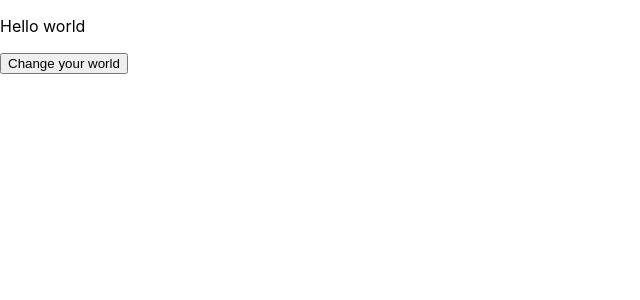
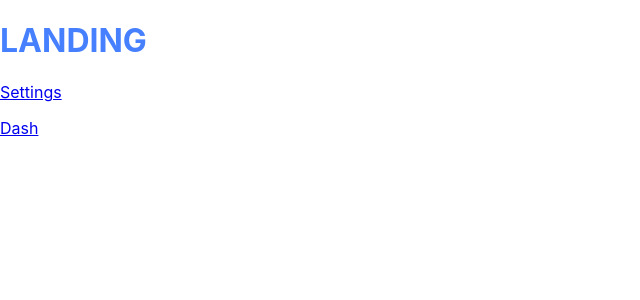
Before and after one commit to DavidDryja/WeeklyPlanner, a React (Create React App) app in the folder planner/: page / in a window 1280 px wide. Shown: the top 300 px of the page, without its empty margins (0-640 px from the left). Built offline with nearby package versions, Linux system fonts and the light colour scheme.

Commit message:
implemented router and added appropriate routes

```diff
--- a/planner/package.json
+++ b/planner/package.json
@@ -5,6 +5,7 @@
   "dependencies": {
     "react": "^16.5.2",
     "react-dom": "^16.5.2",
+    "react-router-dom": "^4.3.1",
     "react-scripts": "2.0.4"
   },
   "scripts": {
--- a/planner/src/App.js
+++ b/planner/src/App.js
@@ -1,12 +1,18 @@
-import React, { Component } from 'react';
-import Home from './components/Home';
+import React from 'react';
+import { BrowserRouter, Route } from 'react-router-dom';
 
-class App extends Component {
-  render() {
-    return (
-      <Home />
-    );
-  }
-}
+import Landing from './components/Landing';
+import Dash from './components/Dash';
+import Settings from './components/Settings';
+
+const App = () => (
+  <BrowserRouter>
+    <div>
+      <Route exact path="/" component={Landing} />
+      <Route exact path="/dash" component={Dash} />
+      <Route exact path="/settings" component={Settings} />
+    </div>
+  </BrowserRouter>
+)
 
 export default App;
--- /dev/null
+++ b/planner/src/components/Dash.css
@@ -0,0 +1,3 @@
+.dashHeader {
+  color: #fb617f;
+}
--- /dev/null
+++ b/planner/src/components/Dash.js
@@ -0,0 +1,26 @@
+import React from 'react';
+import { Link } from 'react-router-dom';
+
+import './Dash.css';
+
+class Dash extends React.Component {
+  constructor(props) {
+    super(props);
+  }
+
+  render() {
+    return (
+      <div>
+        <h1 className="dashHeader">DASH</h1>
+        <Link to="/settings">
+          <p>Settings</p>
+        </Link>
+        <Link to="/">
+          <p>Landing</p>
+        </Link>
+      </div>
+    )
+  }
+}
+
+export default Dash;
--- a/planner/src/components/HelloWorld.js
+++ /dev/null
@@ -1,40 +0,0 @@
-import React from 'react';
-
-// This is a stateful component because you can assign this.state a value in the contructor
-// then later on whenever your data changes and you want to show something different
-// you can change the state by using the built in function this.setState({ stateName: newStateValue })
-class HelloWorld extends React.Component {
-  constructor() {
-    // call this super() in order to access 'this' later on
-    super();
-
-    this.state = {
-      value: 'world'
-    }
-  }
-
-  // defining a funtion that is called whenever the button is clicked
-  // using promise notation () => {} in order to return a function
-  clicked = () => {
-    this.setState({ value: 'universe' })
-  }
-
-  // you could also define a function like this but then you would have
-  // to take an additional step to bind 'this' to it so you can call it later on
-  otherClicked() {
-
-  }
-
-  render() {
-    return (
-      <div>
-        <p>Hello {this.state.value}</p>
-        {/* You can reference a function by calling this.functionName */}
-        <button onClick={this.clicked}>Change your world</button>
-      </div>
-    )
-  }
-};
-
-// always have to export the class that you just defined so you can import it when you need
-export default HelloWorld;
--- a/planner/src/components/Home.js
+++ /dev/null
@@ -1,16 +0,0 @@
-import React from 'react';
-
-// import your other components like this and reference them in your html
-import HelloWorld from './HelloWorld';
-
-// First type of component that you can make: stateless
-// define the component 'Home' as a const variable
-// then use promise notation () => () to have it return html
-// this is called stateless because unlike the other type of component (HelloWorld), this one doesn't have a state
-const Home = () => (
-  <div>
-    <HelloWorld />
-  </div>
-);
-
-export default Home;
--- /dev/null
+++ b/planner/src/components/Landing.css
@@ -0,0 +1,3 @@
+.landingHeader {
+  color: #4680ff;
+}
--- /dev/null
+++ b/planner/src/components/Landing.js
@@ -0,0 +1,26 @@
+import React from 'react';
+import { Link } from 'react-router-dom';
+
+import './Landing.css';
+
+class Landing extends React.Component {
+  constructor(props) {
+    super(props);
+  }
+
+  render() {
+    return (
+      <div>
+        <h1 className="landingHeader">LANDING</h1>
+        <Link to="/settings">
+          <p>Settings</p>
+        </Link>
+        <Link to="/dash">
+          <p>Dash</p>
+        </Link>
+      </div>
+    )
+  }
+}
+
+export default Landing;
--- /dev/null
+++ b/planner/src/components/Settings.css
@@ -0,0 +1,3 @@
+.settingsHeader {
+  color: #fe864d;
+}
--- /dev/null
+++ b/planner/src/components/Settings.js
@@ -0,0 +1,26 @@
+import React from 'react';
+import { Link } from 'react-router-dom';
+
+import './Settings.css';
+
+class Settings extends React.Component {
+  constructor(props) {
+    super(props);
+  }
+
+  render() {
+    return (
+      <div>
+        <h1 className="settingsHeader">SETTINGS</h1>
+        <Link to="/dash">
+          <p>Dash</p>
+        </Link>
+        <Link to="/">
+          <p>Landing</p>
+        </Link>
+      </div>
+    )
+  }
+}
+
+export default Settings;
```
Also changed, not shown: 1 other file (tests, documents, lock files or other folders).
